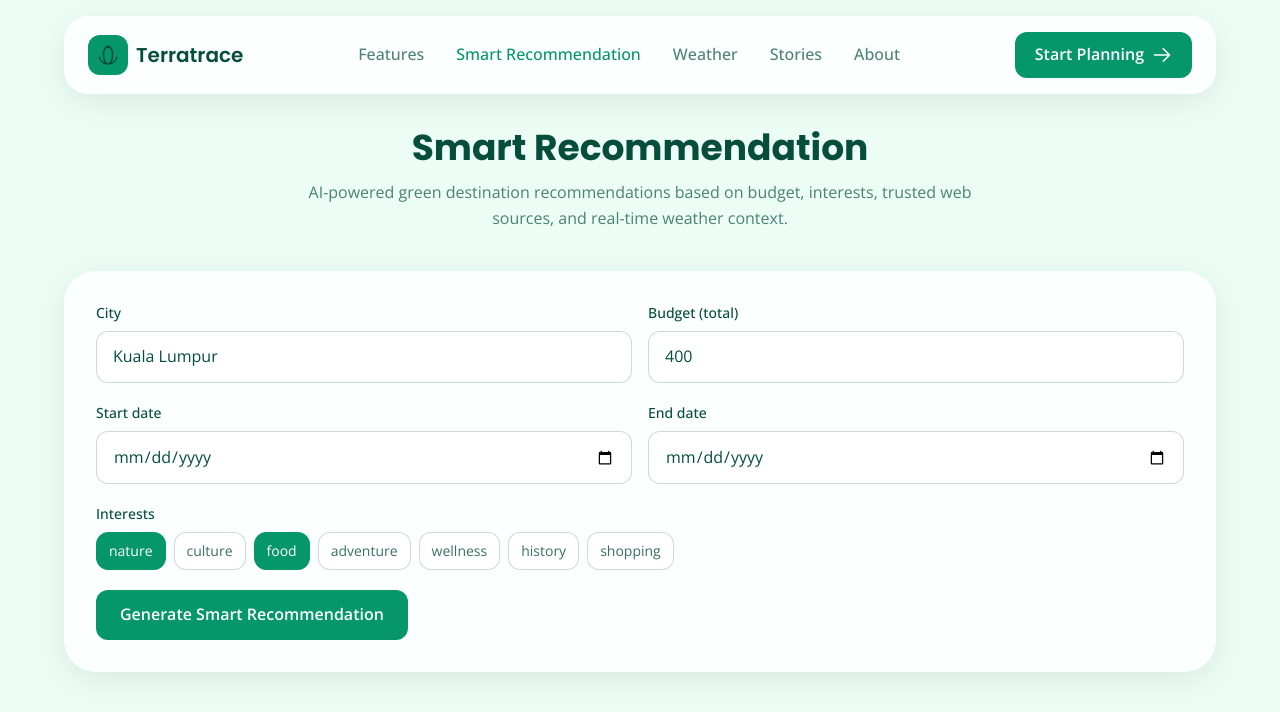
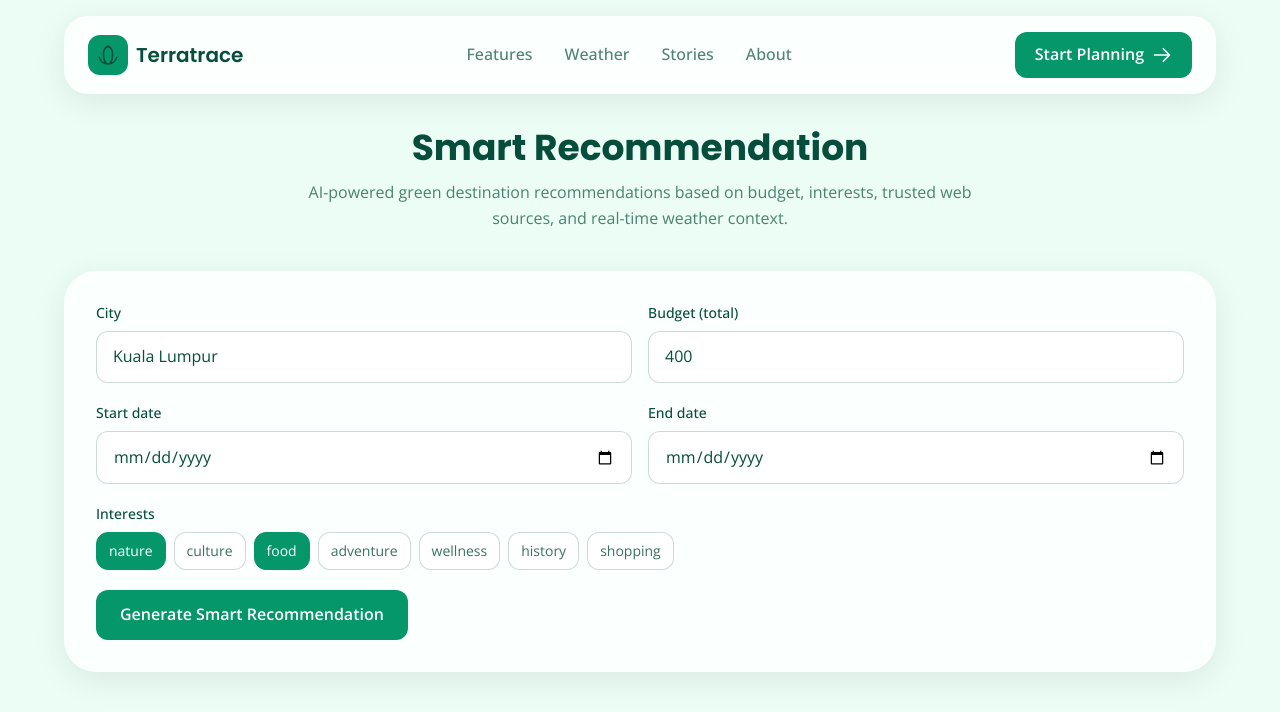
Before and after one commit to Heng-Yi-Kang/Terratrace, a Next.js app in the folder frontend/: page /smart-recommendation in a window 1280 px wide. Shown: the top 712 px of the page. Built offline with nearby package versions, Linux system fonts and the light colour scheme.

Commit message:
fix: align smart recommendation navbar links with home page

```diff
--- a/frontend/src/components/smart-recommendation-section.tsx
+++ b/frontend/src/components/smart-recommendation-section.tsx
@@ -87,7 +87,6 @@ const Navbar = () => (
         </Link>
         <div className="hidden md:flex items-center gap-8">
           <Link href="/#features" className="text-text/70 hover:text-primary transition-colors duration-200 cursor-pointer font-medium">Features</Link>
-          <Link href="/smart-recommendation" className="text-primary transition-colors duration-200 cursor-pointer font-medium">Smart Recommendation</Link>
           <Link href="/#weather" className="text-text/70 hover:text-primary transition-colors duration-200 cursor-pointer font-medium">Weather</Link>
           <Link href="/#testimonials" className="text-text/70 hover:text-primary transition-colors duration-200 cursor-pointer font-medium">Stories</Link>
           <Link href="/#cta" className="text-text/70 hover:text-primary transition-colors duration-200 cursor-pointer font-medium">About</Link>
```
